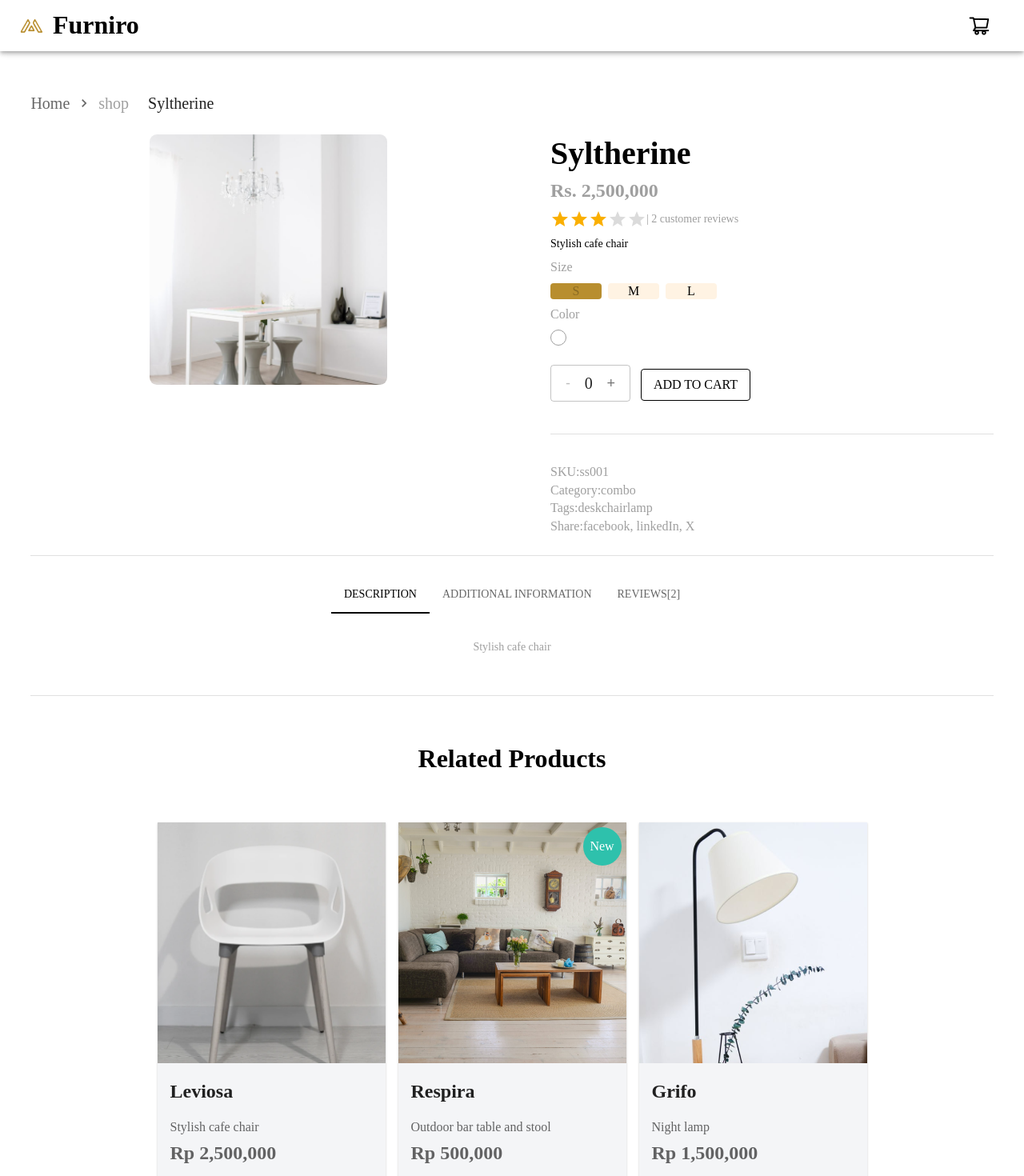
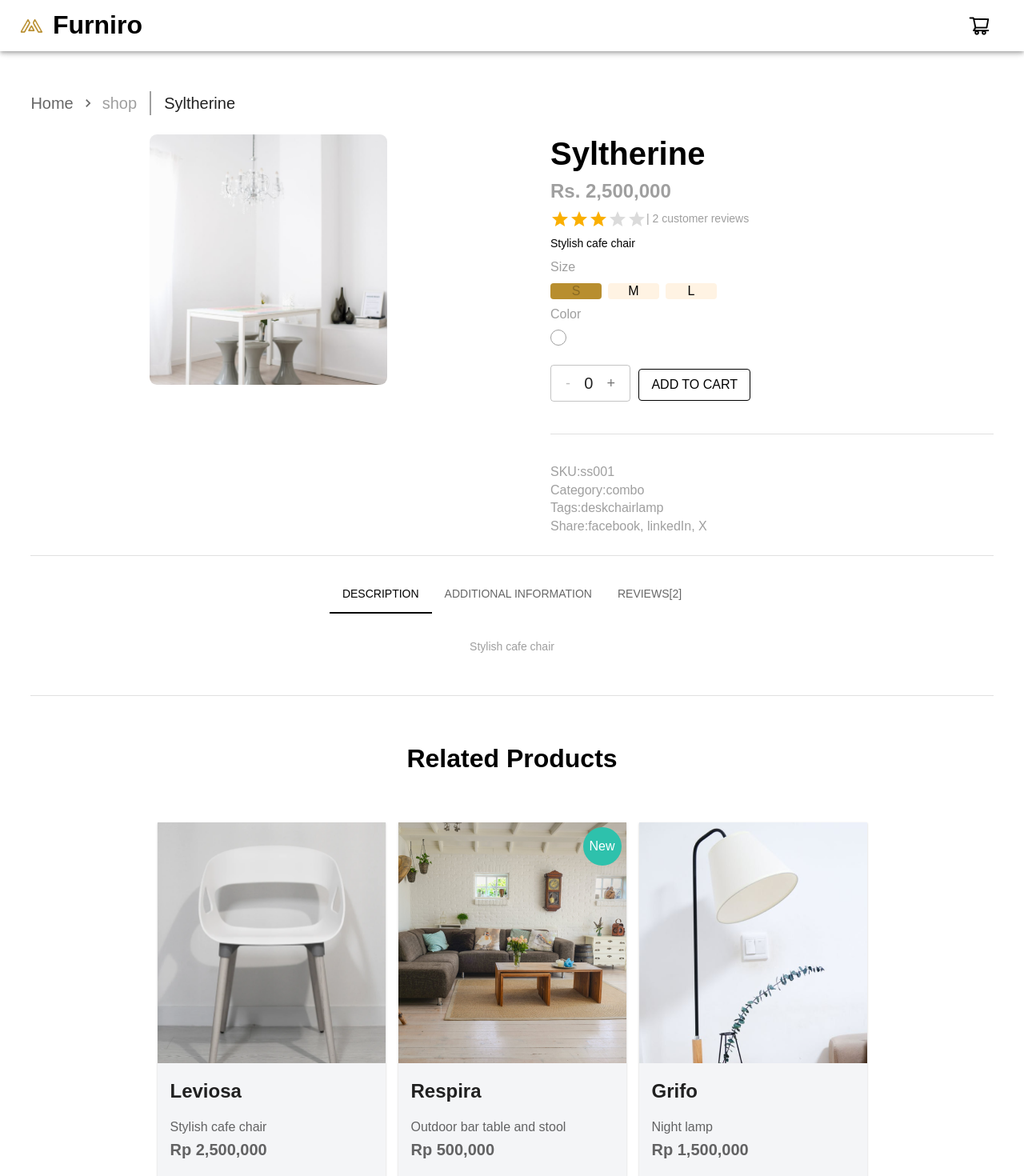
Before and after one commit to Shishimai1996/eCommerce-Website, a Next.js app: page /1 in a window 1280 px wide. Shown: the top 1470 px of the page at 80% size. Built offline with nearby package versions, Linux system fonts and the light colour scheme.

Commit message:
fix typography and refactor

```diff
--- a/package.json
+++ b/package.json
@@ -22,7 +22,8 @@
     "react": "^18",
     "react-dom": "^18",
     "react-slick": "^0.30.2",
-    "slick-carousel": "^1.8.1"
+    "slick-carousel": "^1.8.1",
+    "styled-components": "^6.1.13"
   },
   "devDependencies": {
     "@types/node": "^20",
--- /dev/null
+++ b/pages/_app.tsx
@@ -0,0 +1,20 @@
+import type { AppProps } from "next/app";
+import Head from "next/head";
+
+function MyApp({ Component, pageProps }: AppProps) {
+  return (
+    <>
+      <Head>
+        <title>My App</title>
+        <meta name="description" content="My awesome application" />
+        <link
+          rel="stylesheet"
+          href="https://fonts.googleapis.com/css2?family=Poppins:wght@100;200;300;400;500;600;700&display=swap"
+        />
+      </Head>
+      <Component {...pageProps} />
+    </>
+  );
+}
+
+export default MyApp;
--- a/src/app/[id]/page.tsx
+++ b/src/app/[id]/page.tsx
@@ -2,7 +2,7 @@ import { ProductDescription } from "@/components/productDescription";
 import { ProductDetailMain } from "@/components/productDetailMain";
 import { RelatedProducts } from "@/components/relatedProducts";
 import { TProduct, productData } from "@/productData";
-import { Box } from "@mui/material";
+import { Box, Typography } from "@mui/material";
 import { Breadcrumb } from "@/components/reusable/breadCrumbs";
 const ProductDetail: React.FC<{ params: TProduct }> = ({
   params,
@@ -20,8 +20,12 @@ const ProductDetail: React.FC<{ params: TProduct }> = ({
         mt: "50px",
       }}
     >
-      <Box sx={{ mt: "50px" }}>
+      <Box sx={{ mt: "50px", display: "flex", flexDirection: "row", gap: 2 }}>
         <Breadcrumb product={productContent} pathname="shop" />
+        <Box sx={{ bgcolor: "primary.light", height: "30px", width: "2px" }} />
+        <Typography sx={{ color: "text.primary" }}>
+          {productContent?.title}
+        </Typography>
       </Box>
       <ProductDetailMain product={productContent} />
       <ProductDescription product={productContent} />
--- a/src/app/components/products/productCard/index.tsx
+++ b/src/app/components/products/productCard/index.tsx
@@ -98,7 +98,8 @@ export const ProductCard: React.FC<{ product: TProduct }> = observer(
     return (
       <Card
         sx={{
-          maxWidth: 345,
+          maxWidth: "285px",
+          maxHeight: "446px",
           borderRadius: 0,
           position: "relative",
           overflow: "visible",
@@ -189,7 +190,13 @@ export const ProductCard: React.FC<{ product: TProduct }> = observer(
               alignItems: "center",
             }}
           >
-            <Typography sx={{ color: "text.secondary" }} variant="h6">
+            <Typography
+              sx={{
+                color: "text.secondary",
+                fontSize: "20px",
+                fontWeight: 600,
+              }}
+            >
               Rp {new Intl.NumberFormat("ja-JP").format(product.price)}
             </Typography>
             {product.discount ? (
@@ -198,8 +205,6 @@ export const ProductCard: React.FC<{ product: TProduct }> = observer(
                 color="warning.dark"
                 sx={{
                   textDecoration: "line-through",
-
-                  fontSize: "20px",
                 }}
               >
                 Rp{" "}
--- a/src/app/components/reusable/breadCrumbs/index.tsx
+++ b/src/app/components/reusable/breadCrumbs/index.tsx
@@ -8,6 +8,7 @@ import Stack from "@mui/material/Stack";
 import NavigateNextIcon from "@mui/icons-material/NavigateNext";
 import { useRouter } from "next/navigation";
 import { TProduct } from "@/productData";
+import { Box } from "@mui/material";
 
 export const Breadcrumb: React.FC<{ product?: TProduct; pathname: string }> = ({
   product,
@@ -43,9 +44,6 @@ export const Breadcrumb: React.FC<{ product?: TProduct; pathname: string }> = ({
       >
         {breadcrumbs}
       </Breadcrumbs>
-
-      {/* <Typography sx={{ color: "primary.light" }}>|</Typography> */}
-      <Typography sx={{ color: "text.primary" }}>{product?.title}</Typography>
     </Stack>
   );
 };
--- a/src/app/components/shoppingCart/index.tsx
+++ b/src/app/components/shoppingCart/index.tsx
@@ -10,12 +10,13 @@ import { observer } from "mobx-react-lite";
 import Image from "next/image";
 import { useRouter } from "next/navigation";
 import { CountableField } from "../reusable/countableField";
+import { useTheme } from "@mui/material/styles";
 
 export const ShoppingCart: React.FC<{
   handleShoppingCartClose: () => void;
 }> = observer(({ handleShoppingCartClose }) => {
   const router = useRouter();
-
+  const theme = useTheme();
   const handleCheckoutPage = () => {
     router.push(`/checkout`);
     handleShoppingCartClose();
@@ -45,6 +46,9 @@ export const ShoppingCart: React.FC<{
           boxShadow: 3,
           p: 2,
           zIndex: 11,
+          [theme.breakpoints.down("md")]: {
+            width: "95%",
+          },
         }}
         onClick={(e) => e.stopPropagation()}
       >
@@ -84,7 +88,15 @@ export const ShoppingCart: React.FC<{
                     height={100}
                     style={{ borderRadius: "5%" }}
                   />
-
+                  <Box
+                    sx={{
+                      display: "flex",
+                      flexDirection: "column",
+                      minWidth: 230,
+                      gap: 1,
+                      ml: "5%",
+                    }}
+                  >
                     <Typography
                       variant="body2"
                       color="primary.main"
@@ -92,21 +104,33 @@ export const ShoppingCart: React.FC<{
                     >
                       {item.title}
                     </Typography>
+                    <Box
+                      sx={{
+                        display: "flex",
+                        flexDirection: "row",
+                        alignItems: "center",
+                        gap: 1,
+                      }}
+                    >
                       <CountableField
                         itemId={item.id}
                         title={item.title}
                         price={item.price}
                         image={item.image}
                       />
-
                       <Typography
                         variant="h10"
-                    color="warning.main"
+                        color="primary.main"
                         sx={{ ml: "3%" }}
                       >
-                    {" "}
-                    Rs. {new Intl.NumberFormat("ja-JP").format(item.price)}{" "}
+                        x
                       </Typography>
+                      <Typography variant="h10" color="warning.main">
+                        Rs. {new Intl.NumberFormat("ja-JP").format(item.price)}
+                      </Typography>
+                    </Box>
+                  </Box>
+
                   <Button
                     sx={{
                       bgcolor: " transparent",
--- a/src/app/globals.css
+++ b/src/app/globals.css
@@ -19,7 +19,7 @@ body {
 body {
   color: var(--foreground);
   background: var(--background);
-  font-family: Arial, Helvetica, sans-serif;
+  font-family: 'Poppins', sans-serif;
   -webkit-font-smoothing: antialiased;
   -moz-osx-font-smoothing: grayscale;
 }
--- a/src/app/themeWrapper.tsx
+++ b/src/app/themeWrapper.tsx
@@ -11,7 +11,7 @@ export default function ThemeWrapper({
 }) {
   const theme = createTheme({
     typography: {
-      fontFamily: "Poppins",
+      fontFamily: "'Poppins', sans-serif",
       h1: {
         fontWeight: "700",
         fontSize: "52px",
@@ -69,7 +69,7 @@ export default function ThemeWrapper({
       MuiButton: {
         styleOverrides: {
           root: {
-            fontFamily: "Poppins",
+            fontFamily: "'Poppins', sans-serif",
             fontSize: "16px",
             backgroundColor: "#B88E2F",
             color: "#ffffff",
```
Also changed, not shown: src/app/components/instaPics/index.tsx (+4 -4 lines), 1 other file (tests, documents, lock files or other folders). Lines whose indentation alone changed are shown as unchanged.
